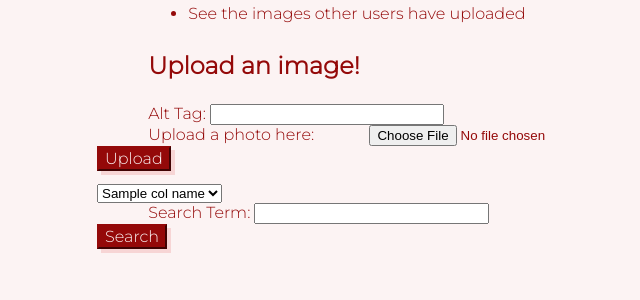
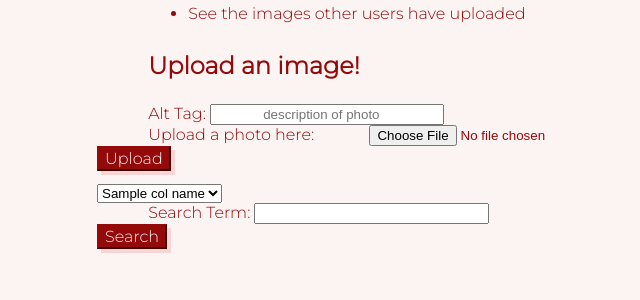
Before and after one commit to jswwWorks/jw-cyoa-pixly, a Flask app: template templates/form.html in a window 1280 px wide. Shown: the part 342-642 px from the top of the page, without its empty margins (31-671 px from the left). Run offline with Flask 3, Linux system fonts and the light colour scheme; the template is opened without the code that fills it: most values are stand-ins (such as "Sample title", 1, 10 or a date in 2020); grey boxes marked "Sample" are stand-in pictures.

Commit message:
added required and placeholder attributes

```diff
--- a/templates/form.html
+++ b/templates/form.html
@@ -7,7 +7,7 @@
 
   <div>
     <label for="alt-tag">Alt Tag: </label>
-    <input id="alt-tag" name="alt-tag" />
+    <input id="alt-tag" name="alt-tag" required placeholder="description of photo"/>
   </div>
 
   <div>
```
